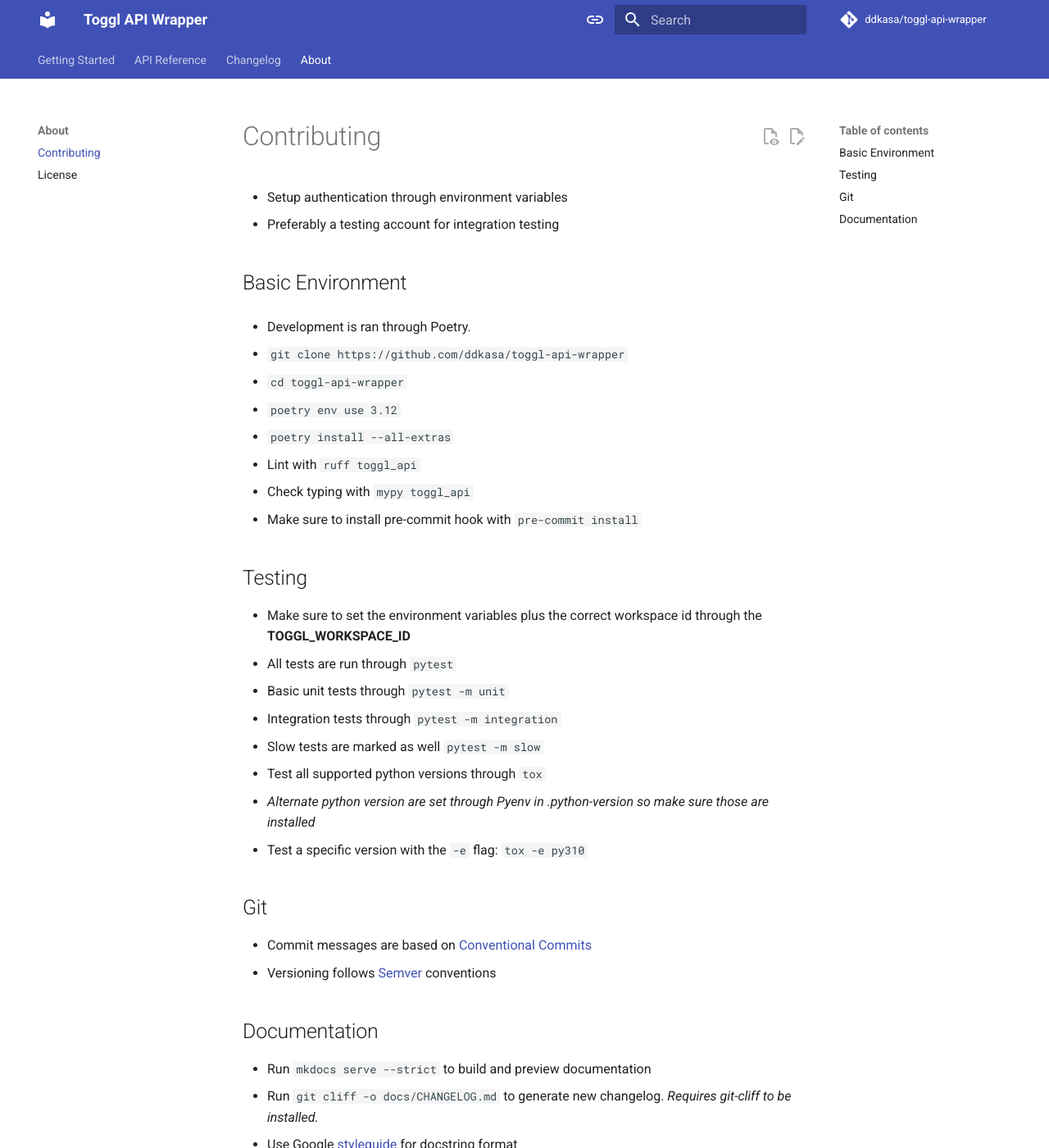
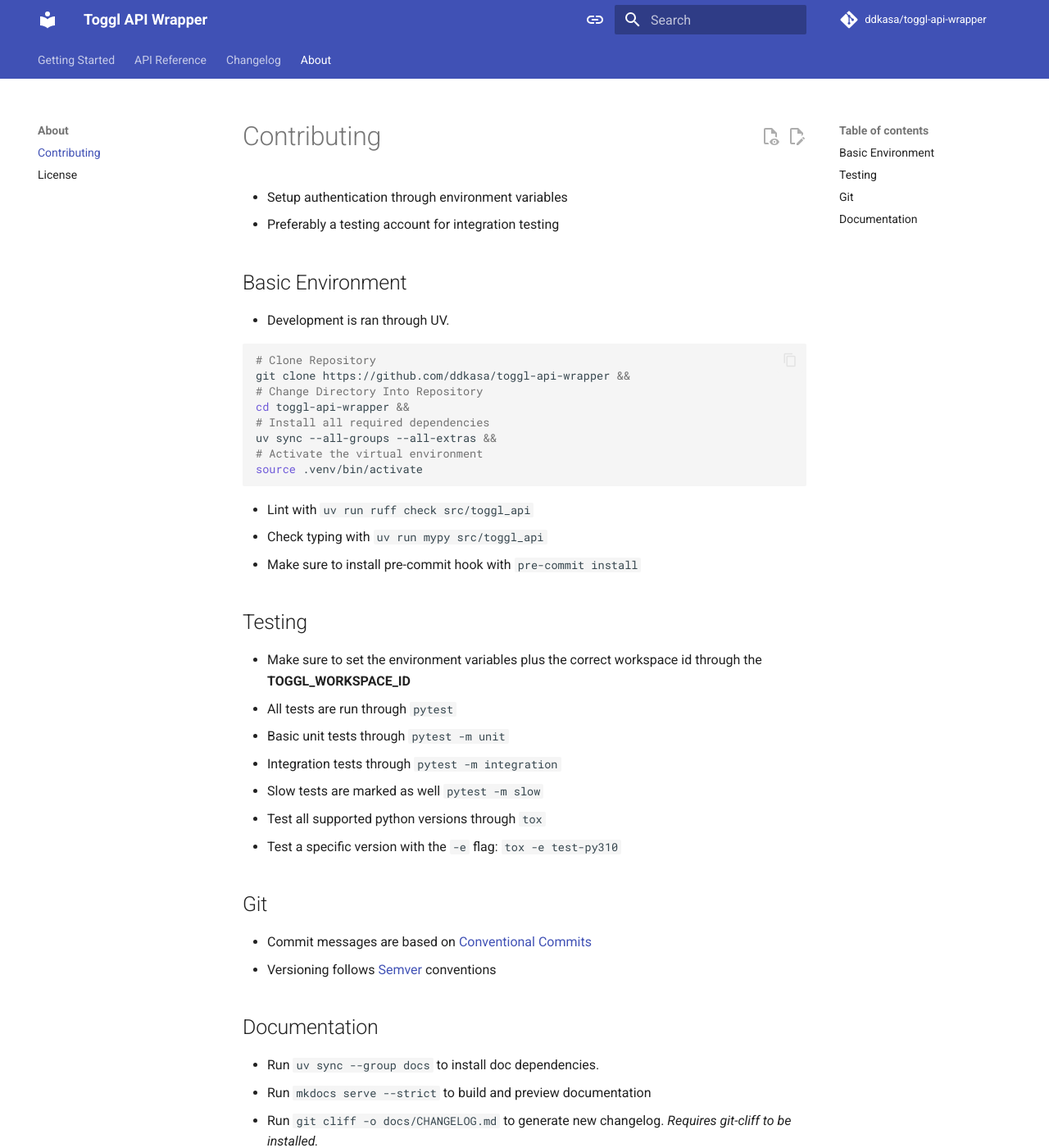
Before and after one commit to ddkasa/toggl-api-wrapper, an MkDocs documentation site: the page built from docs/CONTRIBUTING.md, in a window 1280 px wide and 1400 px high. Shown: the whole window at 82% size. Built offline with MkDocs 1.6.1 and Material for MkDocs 9.7.7, drawn with Linux system fonts in a browser that asks for light colours; comment, search, counter and statistics services are not loaded.

Commit message:
docs(contributing): update contributing guideline to uv

````diff
--- a/docs/CONTRIBUTING.md
+++ b/docs/CONTRIBUTING.md
@@ -3,15 +3,21 @@
 
 ## Basic Environment
 
-- Development is ran through Poetry.
+- Development is ran through UV.
 
-1. `git clone https://github.com/ddkasa/toggl-api-wrapper`
-2. `cd toggl-api-wrapper`
-3. `poetry env use 3.12`
-4. `poetry install --all-extras`
+```sh
+# Clone Repository
+git clone https://github.com/ddkasa/toggl-api-wrapper &&
+# Change Directory Into Repository
+cd toggl-api-wrapper &&
+# Install all required dependencies
+uv sync --all-groups --all-extras &&
+# Activate the virtual environment
+source .venv/bin/activate
+```
 
-- Lint with `ruff toggl_api`
-- Check typing with `mypy toggl_api`
+- Lint with `uv run ruff check src/toggl_api`
+- Check typing with `uv run mypy src/toggl_api`
 - Make sure to install pre-commit hook with `pre-commit install`
 
 ## Testing
@@ -22,8 +28,7 @@
 - Integration tests through `pytest -m integration`
 - Slow tests are marked as well `pytest -m slow`
 - Test all supported python versions through `tox`
-  - _Alternate python version are set through Pyenv in .python-version so make sure those are installed_
-- Test a specific version with the `-e` flag: `tox -e py310`
+- Test a specific version with the `-e` flag: `tox -e test-py310`
 
 ## Git
 
@@ -32,6 +37,7 @@
 
 ## Documentation
 
+- Run `uv sync --group docs` to install doc dependencies.
 - Run `mkdocs serve --strict` to build and preview documentation
 - Run `git cliff -o docs/CHANGELOG.md` to generate new changelog. _Requires git-cliff to be installed._
 - Use Google [styleguide](https://google.github.io/styleguide/pyguide.html) for docstring format
````
